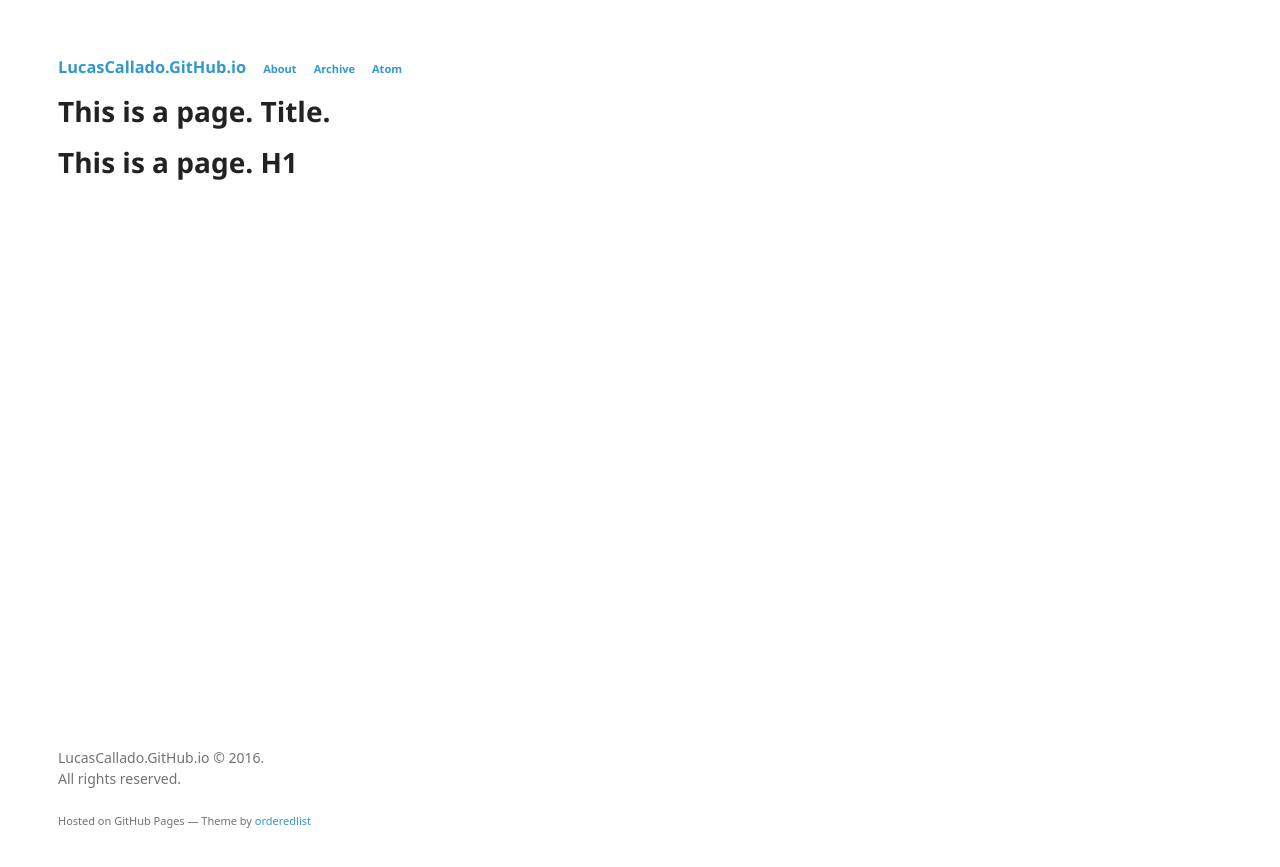
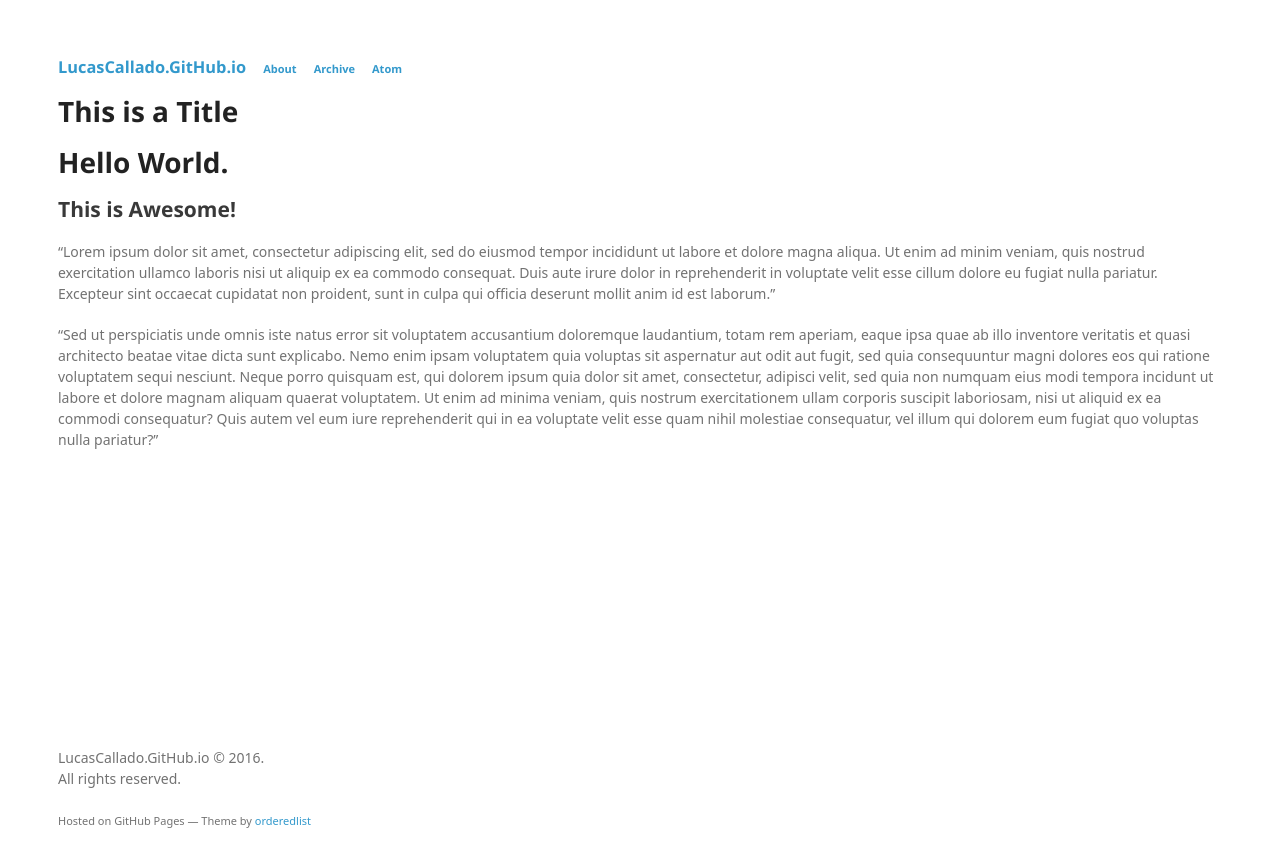
Before and after one commit to lucascallado/lucascallado.github.io, a Jekyll site: the page built from _posts/2016-2-20-Hello-World.md, in a window 1280 px wide. Shown: the top 867 px of the page. Built offline with Jekyll 4.4.1, drawn with Linux system fonts in a browser that asks for light colours; some web fonts are replaced; Markdown is read by kramdown in place of the engine named in the settings; comment, search, counter and statistics services are not loaded.

Commit message:
content update

```diff
--- a/_posts/2016-2-20-Hello-World.md
+++ b/_posts/2016-2-20-Hello-World.md
@@ -1,7 +1,13 @@
 ---
 layout: page
-title: This is a page. Title.
+title: This is a Title
 comments: true
 ---
 
-<h1>This is a page. H1</h1>
+#Hello World.
+
+##This is Awesome!
+
+"Lorem ipsum dolor sit amet, consectetur adipiscing elit, sed do eiusmod tempor incididunt ut labore et dolore magna aliqua. Ut enim ad minim veniam, quis nostrud exercitation ullamco laboris nisi ut aliquip ex ea commodo consequat. Duis aute irure dolor in reprehenderit in voluptate velit esse cillum dolore eu fugiat nulla pariatur. Excepteur sint occaecat cupidatat non proident, sunt in culpa qui officia deserunt mollit anim id est laborum."
+
+"Sed ut perspiciatis unde omnis iste natus error sit voluptatem accusantium doloremque laudantium, totam rem aperiam, eaque ipsa quae ab illo inventore veritatis et quasi architecto beatae vitae dicta sunt explicabo. Nemo enim ipsam voluptatem quia voluptas sit aspernatur aut odit aut fugit, sed quia consequuntur magni dolores eos qui ratione voluptatem sequi nesciunt. Neque porro quisquam est, qui dolorem ipsum quia dolor sit amet, consectetur, adipisci velit, sed quia non numquam eius modi tempora incidunt ut labore et dolore magnam aliquam quaerat voluptatem. Ut enim ad minima veniam, quis nostrum exercitationem ullam corporis suscipit laboriosam, nisi ut aliquid ex ea commodi consequatur? Quis autem vel eum iure reprehenderit qui in ea voluptate velit esse quam nihil molestiae consequatur, vel illum qui dolorem eum fugiat quo voluptas nulla pariatur?"
```
Also changed, not shown: _posts/2016-2-19-Another-Post.md (+3 -3 lines).
